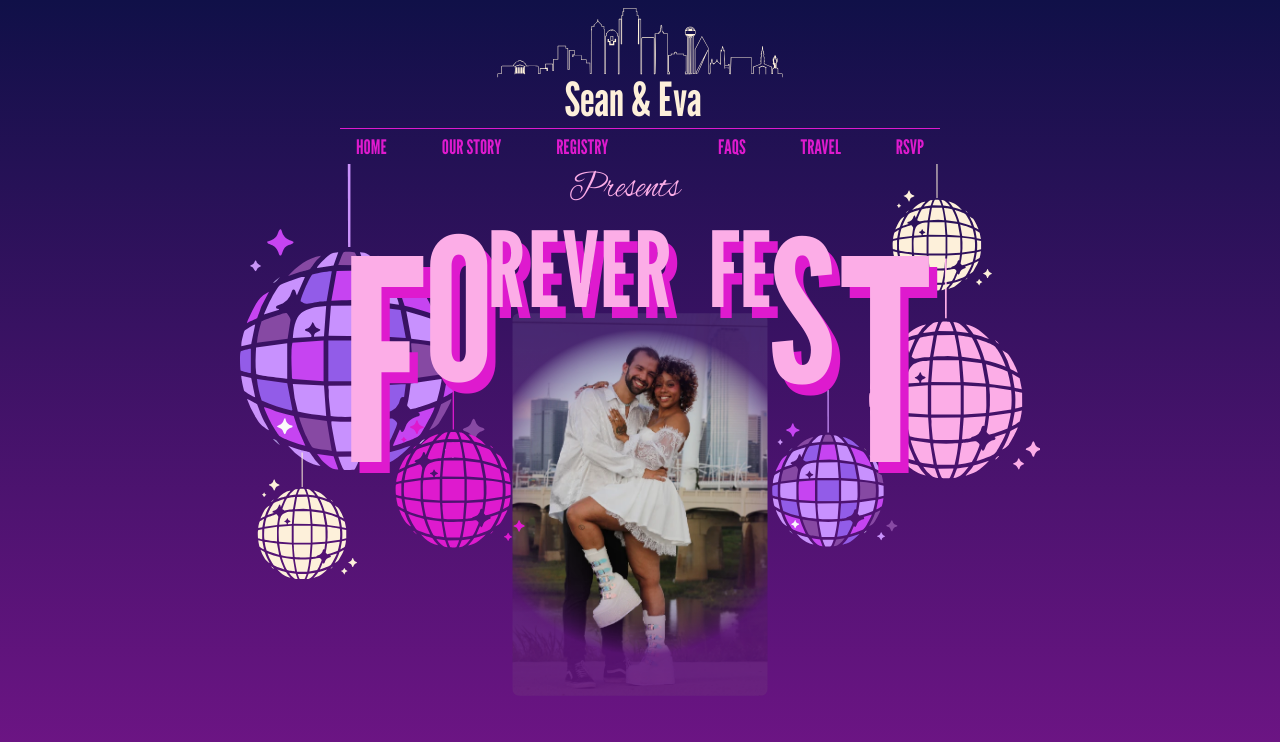
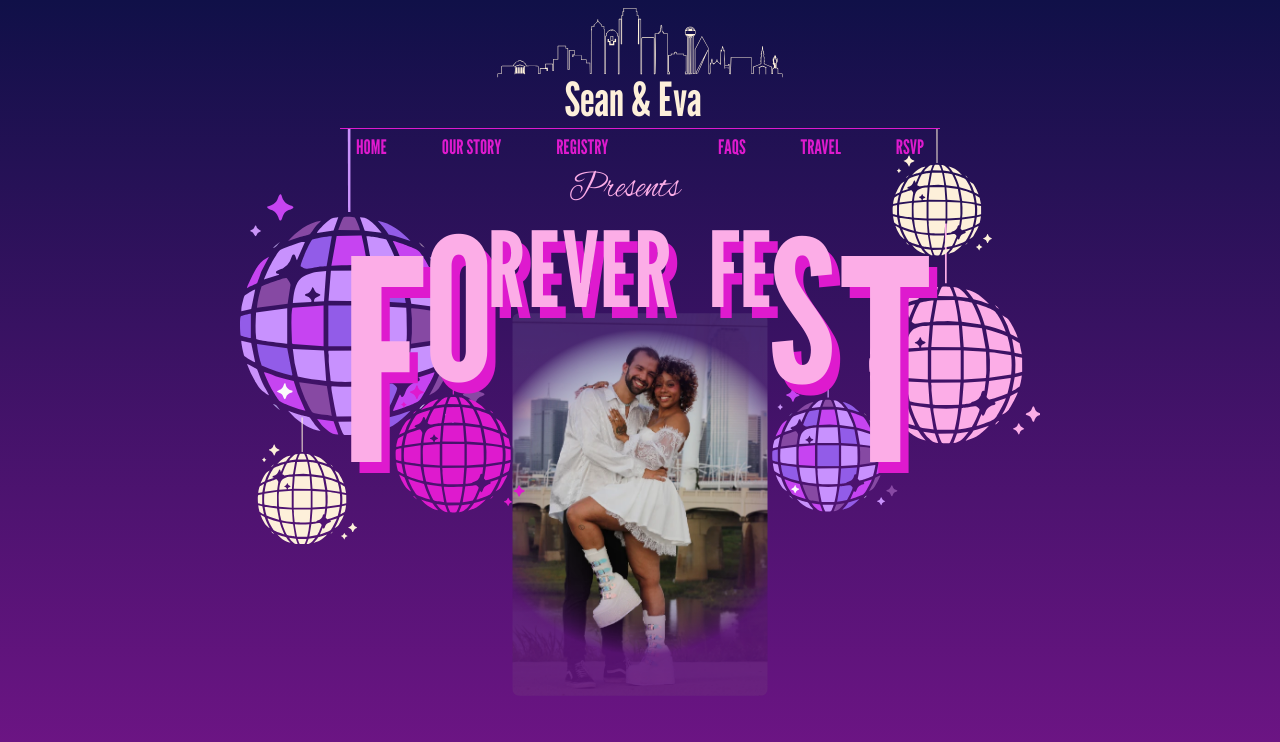
Before and after one commit to seanblonien/forever-fest-2026, a Next.js app: page / in a window 1280 px wide. Shown: the top 742 px of the page. Built offline with nearby package versions, Linux system fonts and the light colour scheme.

Commit message:
fix: Fix image optimization

```diff
--- a/components/home/MainTitle.tsx
+++ b/components/home/MainTitle.tsx
@@ -14,13 +14,14 @@ export function MainTitle({
       {/* Main Title Section with layered images */}
       <div className="relative py-12 flex items-center justify-center">
         {/* Couple Photo - Middle layer */}
-        <div className="relative z-10 mt-14 md:mt-24">
+        <div className="relative z-10 pt-14 md:pt-24">
           <Image
             src="/sean_and_eva_banner_photo.webp"
             alt="Sean and Eva"
             width={256}
             height={320}
-            className="object-cover rounded-lg max-w-full h-auto w-48 sm:w-56 md:w-64"
+            sizes="(max-width: 640px) 192px, (max-width: 768px) 224px, 256px"
+            className="rounded-lg w-48 sm:w-56 md:w-64 h-auto"
             priority
           />
         </div>
@@ -33,7 +34,7 @@ export function MainTitle({
         </div>
         {/* Disco Balls SVG - Background layer */}
         <div className="absolute inset-0 flex items-center justify-center z-20 pointer-events-none">
-          <div className="w-full max-w-[800px] -mt-[170px] -mx-16">
+          <div className="w-full max-w-[800px] -mt-[180px] md:-mt-[240px] -mx-16">
             <DiscoBallsSvg className="w-full h-full object-contain" />
           </div>
         </div>
```
